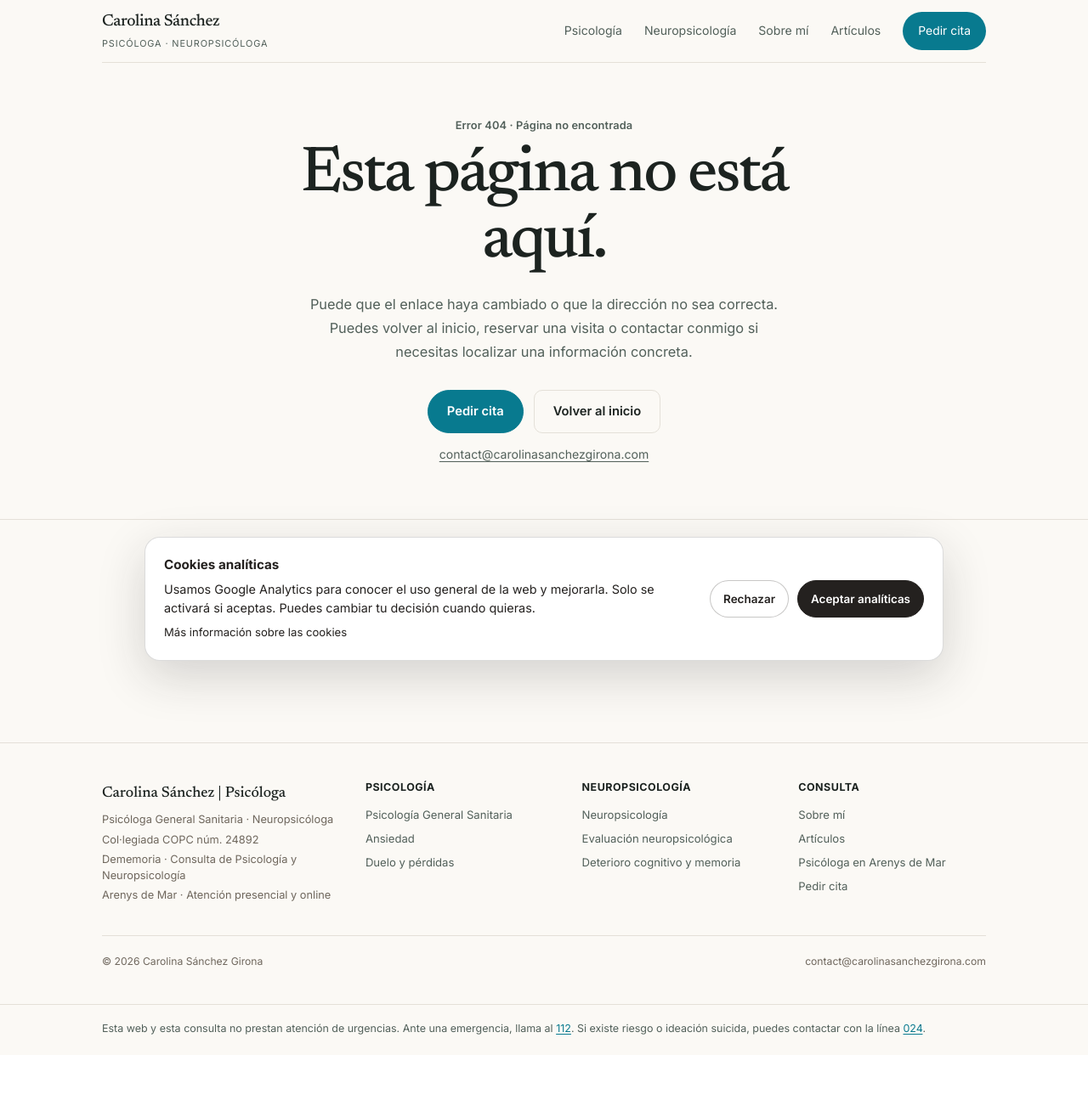
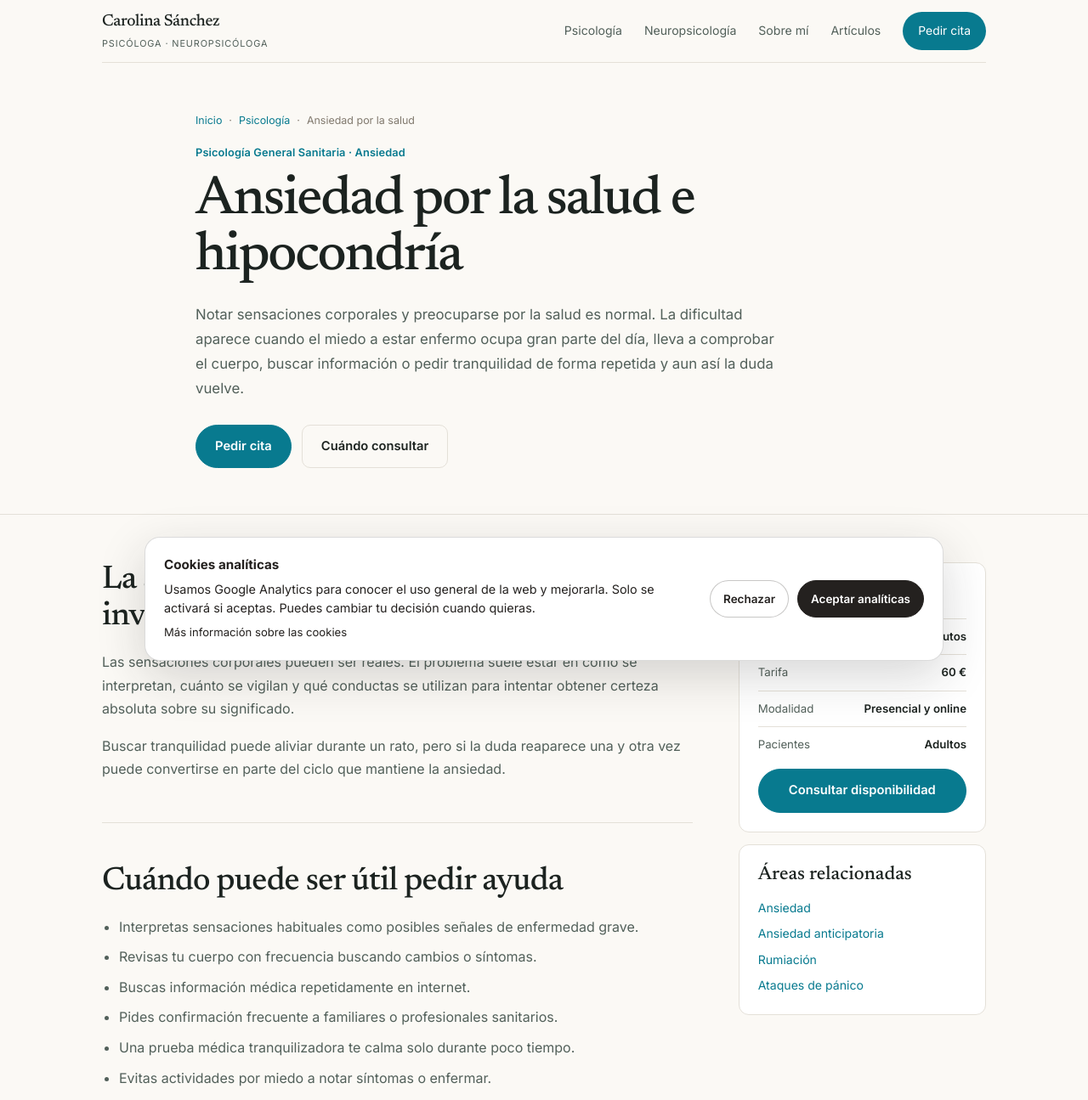
Before and after one commit to carolinasanchezgirona/Portfolio-Carolina, a Next.js app: page /ansiedad-por-la-salud-e-hipocondria in a window 1280 px wide. Before the commit this address had no page. Shown: the top 1295 px of the page at 85% size. Before the commit the page ends 1242 px from the top, so only its background shows below. Built offline with nearby package versions, Linux system fonts and the light colour scheme.

Commit message:
SEO: add health anxiety page

```diff
--- /dev/null
+++ b/app/ansiedad-por-la-salud-e-hipocondria/page.tsx
@@ -0,0 +1,58 @@
+import type { Metadata } from "next";
+import "../seo-pages.css";
+
+export const metadata: Metadata = {
+  title: "Ansiedad por la salud e hipocondría | Psicóloga en Arenys de Mar",
+  description: "Atención psicológica para ansiedad por la salud, miedo persistente a estar enfermo, comprobaciones corporales y búsqueda repetida de tranquilidad. Consulta en Arenys de Mar y online.",
+  alternates: { canonical: "/ansiedad-por-la-salud-e-hipocondria/" },
+  openGraph: {
+    title: "Ansiedad por la salud e hipocondría | Carolina Sánchez Girona",
+    description: "Psicología sanitaria para trabajar miedo a la enfermedad, hipervigilancia corporal, comprobaciones y necesidad de certeza médica.",
+    url: "https://carolinasanchezgirona.com/ansiedad-por-la-salud-e-hipocondria/",
+  },
+};
+
+const serviceSchema = {
+  "@context": "https://schema.org",
+  "@type": "Service",
+  name: "Psicología para ansiedad por la salud e hipocondría",
+  provider: { "@type": "Person", name: "Carolina Sánchez Girona", jobTitle: "Psicóloga General Sanitaria", url: "https://carolinasanchezgirona.com" },
+  areaServed: ["Arenys de Mar", "Maresme", "Barcelona", "España"],
+  serviceType: "Intervención psicológica en ansiedad por la salud e hipocondría",
+  url: "https://carolinasanchezgirona.com/ansiedad-por-la-salud-e-hipocondria/",
+};
+
+export default function HealthAnxietyPage() {
+  return (
+    <main className="editorial-site">
+      <header className="site-header">
+        <a className="brand" href="/" aria-label="Carolina Sánchez, inicio"><span className="brand-name">Carolina Sánchez</span><span className="brand-sub">Psicóloga · Neuropsicóloga</span></a>
+        <nav className="nav" aria-label="Navegación principal"><a href="/psicologia/">Psicología</a><a href="/ansiedad/">Ansiedad</a><a className="nav-cta" href="/cita/">Pedir cita</a></nav>
+      </header>
+      <section className="seo-hero"><div className="editorial-wrap seo-hero-inner">
+        <p className="seo-breadcrumbs"><a href="/">Inicio</a><span>·</span><a href="/psicologia/">Psicología</a><span>·</span><span>Ansiedad por la salud</span></p>
+        <p className="editorial-eyebrow">Psicología General Sanitaria · Ansiedad</p>
+        <h1>Ansiedad por la salud e hipocondría</h1>
+        <p className="seo-lead">Notar sensaciones corporales y preocuparse por la salud es normal. La dificultad aparece cuando el miedo a estar enfermo ocupa gran parte del día, lleva a comprobar el cuerpo, buscar información o pedir tranquilidad de forma repetida y aun así la duda vuelve.</p>
+        <div className="seo-actions"><a className="editorial-btn editorial-btn-primary" href="/cita/">Pedir cita</a><a className="editorial-btn editorial-btn-secondary" href="#cuando-consultar">Cuándo consultar</a></div>
+      </div></section>
+      <div className="editorial-wrap seo-layout">
+        <article className="seo-copy">
+          <section><h2>La ansiedad por la salud no significa inventarse síntomas</h2><p>Las sensaciones corporales pueden ser reales. El problema suele estar en cómo se interpretan, cuánto se vigilan y qué conductas se utilizan para intentar obtener certeza absoluta sobre su significado.</p><p>Buscar tranquilidad puede aliviar durante un rato, pero si la duda reaparece una y otra vez puede convertirse en parte del ciclo que mantiene la ansiedad.</p></section>
+          <section id="cuando-consultar"><h2>Cuándo puede ser útil pedir ayuda</h2><ul><li>Interpretas sensaciones habituales como posibles señales de enfermedad grave.</li><li>Revisas tu cuerpo con frecuencia buscando cambios o síntomas.</li><li>Buscas información médica repetidamente en internet.</li><li>Pides confirmación frecuente a familiares o profesionales sanitarios.</li><li>Una prueba médica tranquilizadora te calma solo durante poco tiempo.</li><li>Evitas actividades por miedo a notar síntomas o enfermar.</li><li>La preocupación por la salud afecta a sueño, concentración o vida cotidiana.</li></ul></section>
+          <section><h2>Qué puede mantener este problema</h2><h3>Hipervigilancia corporal</h3><p>Cuanto más se observa el cuerpo, más sensaciones se detectan. Algunas son normales, pero bajo ansiedad pueden interpretarse como señales de peligro.</p><h3>Búsqueda de certeza</h3><p>La medicina rara vez puede ofrecer certeza absoluta. Intentar alcanzarla mediante pruebas, búsquedas o consultas repetidas puede mantener la necesidad de seguir comprobando.</p><h3>Interpretación catastrófica</h3><p>Un síntoma ambiguo puede adquirir rápidamente el significado más grave posible, incluso cuando existen explicaciones más probables.</p><h3>Alivio a corto plazo</h3><p>Comprobar, preguntar o buscar información reduce la ansiedad durante unos minutos, lo que hace más probable repetir esas conductas la próxima vez.</p></section>
+          <section><h2>Cómo se trabaja en terapia</h2><p>La intervención puede incluir psicoeducación sobre ansiedad y sensaciones corporales, reducción gradual de comprobaciones, trabajo sobre interpretaciones de amenaza, tolerancia a la incertidumbre y exposición a situaciones evitadas.</p><p>También se diferencia cuándo corresponde una evaluación médica y cuándo la búsqueda adicional de certeza está funcionando como una conducta de seguridad.</p></section>
+          <section><h2>Ansiedad por la salud, anticipación y pánico</h2><p>Este problema puede relacionarse con <a href="/ansiedad/">ansiedad</a>, <a href="/ansiedad-anticipatoria-y-preocupacion-excesiva/">ansiedad anticipatoria</a> y <a href="/rumiacion-y-pensamientos-repetitivos/">rumiación</a>. Cuando el miedo se dispara ante sensaciones físicas intensas, también puede solaparse con <a href="/ataques-de-panico/">ataques de pánico</a>.</p></section>
+          <section><h2>Reducir la vigilancia no significa ignorar la salud</h2><p>El objetivo no es desatender síntomas ni evitar revisiones médicas indicadas. Se trata de recuperar una relación más proporcionada con el cuerpo y dejar de tratar cada sensación como una emergencia potencial.</p><div className="seo-callout"><strong>Cuidarse no es comprobarse sin límite.</strong><span>Una parte importante del tratamiento consiste en aprender cuándo una conducta aporta información y cuándo solo alimenta la duda.</span></div></section>
+        </article>
+        <aside className="seo-sidebar" aria-label="Información práctica">
+          <div className="seo-card"><h2>Sesión de psicología</h2><ul className="seo-facts"><li><span>Duración</span><strong>60 minutos</strong></li><li><span>Tarifa</span><strong>60 €</strong></li><li><span>Modalidad</span><strong>Presencial y online</strong></li><li><span>Pacientes</span><strong>Adultos</strong></li></ul><a className="editorial-btn editorial-btn-primary" href="/cita/">Consultar disponibilidad</a></div>
+          <div className="seo-card"><h3>Áreas relacionadas</h3><div className="seo-related"><a href="/ansiedad/">Ansiedad</a><a href="/ansiedad-anticipatoria-y-preocupacion-excesiva/">Ansiedad anticipatoria</a><a href="/rumiacion-y-pensamientos-repetitivos/">Rumiación</a><a href="/ataques-de-panico/">Ataques de pánico</a></div></div>
+        </aside>
+      </div>
+      <section className="editorial-section seo-authority"><div className="editorial-wrap seo-authority-grid"><div><p className="editorial-section-eyebrow">Profesional responsable</p><h2>Carolina Sánchez Girona</h2><p className="editorial-role">Psicóloga General Sanitaria · Neuropsicóloga</p></div><div className="seo-authority-copy"><p>Trabajo con adultos en ansiedad, preocupación por la salud, rumiación y miedo a las sensaciones corporales desde una formulación clínica individualizada.</p><div className="seo-authority-links"><a href="/sobre-mi/">Conocer mi trayectoria profesional →</a><a href="/psicologia/">Ver Psicología General Sanitaria →</a></div></div></div></section>
+      <footer className="editorial-footer"><div className="editorial-wrap editorial-footer-inner"><div><p className="editorial-footer-brand">Carolina Sánchez | Psicóloga</p><p>Dememoria · Consulta de Psicología y Neuropsicología</p></div><div><p>Arenys de Mar · Atención online</p><p>© 2026 Carolina Sánchez Girona</p></div></div></footer>
+      <script type="application/ld+json" dangerouslySetInnerHTML={{ __html: JSON.stringify(serviceSchema) }} />
+    </main>
+  );
+}
```
